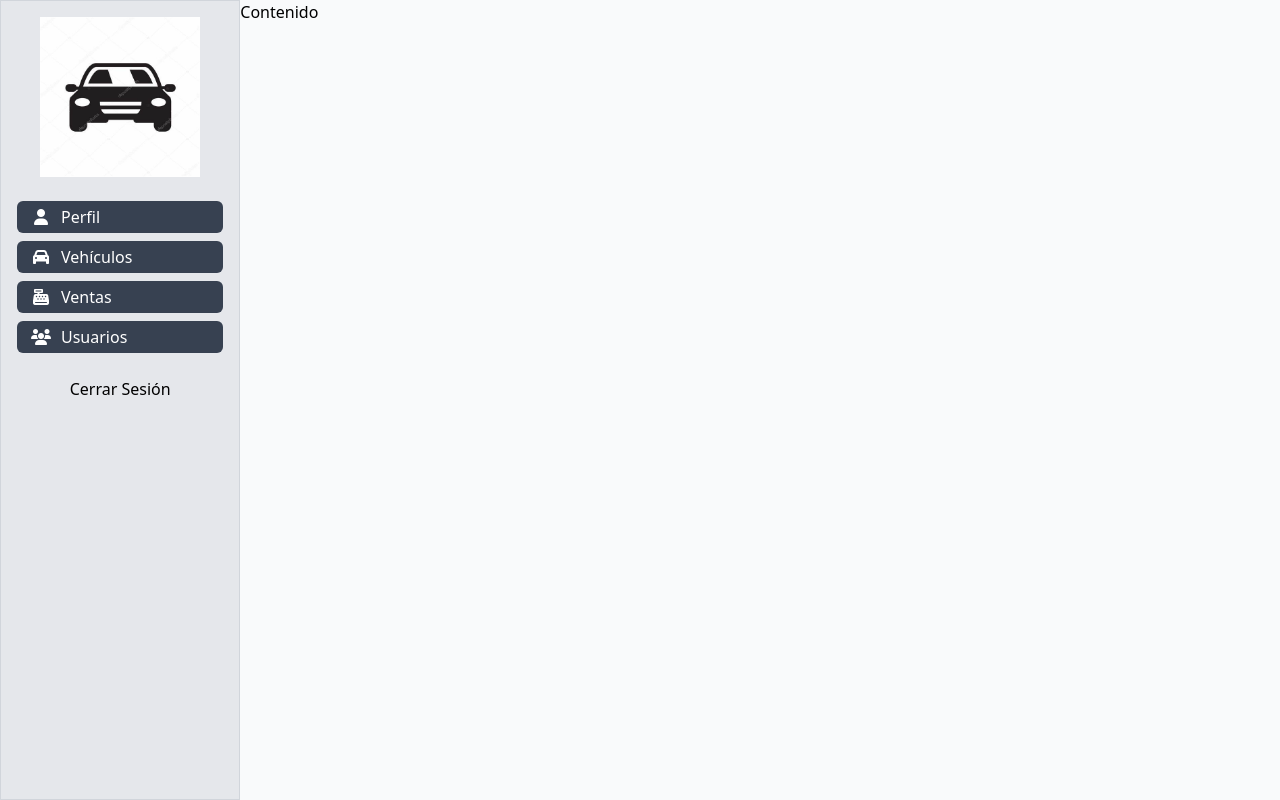
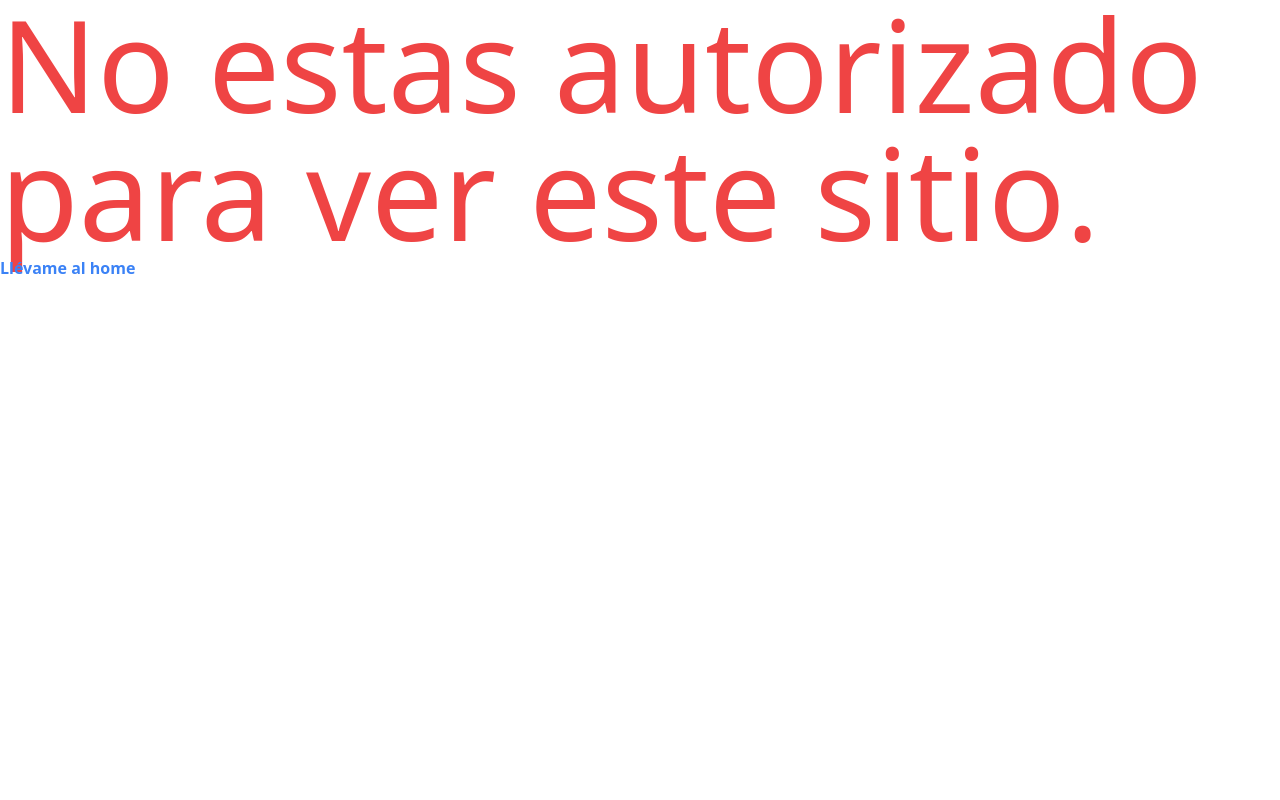
Before and after one commit to pipesierrae/sellstorefsfront, a React (Create React App) app: page /admin in a window 1280 px wide. Built offline with nearby package versions, Linux system fonts and the light colour scheme.

Commit message:
Se integra el front con Auth0 y se crear el prievateroute

```diff
--- a/package.json
+++ b/package.json
@@ -3,6 +3,7 @@
   "version": "0.1.0",
   "private": true,
   "dependencies": {
+    "@auth0/auth0-react": "^1.8.0",
     "@craco/craco": "^6.4.0",
     "@emotion/react": "^11.5.0",
     "@emotion/styled": "^11.3.0",
--- a/src/App.jsx
+++ b/src/App.jsx
@@ -5,13 +5,13 @@
 import Admin from 'pages/admin/Index';
 import Vehiculos from 'pages/admin/Vehiculos';
 import Login from 'pages/auth/Login';
-import Test from 'pages/test';
 import { BrowserRouter as Router, Switch, Route } from 'react-router-dom';
 import 'styles/styles.css';
 import Registro from 'pages/auth/Registro';
 import AuthLayout from 'layouts/AuthLayout';
 import { DarkModeContext } from 'context/darkMode';
 import Ventas from 'pages/admin/Ventas';
+import { Auth0Provider } from '@auth0/auth0-react';
 
 function App() {
   const [darkMode, setDarkMode] = useState(false);
@@ -20,6 +20,11 @@
   }, [darkMode]);
 
   return (
+    <Auth0Provider
+      domain='sellstoresfs.us.auth0.com'
+      clientId='aGwseTo1m9udF9ts9qy1a3QNtdRTcAgh'
+      redirectUri={window.location.origin}
+    >
       <div className='App'>
         <DarkModeContext.Provider value={{ darkMode, setDarkMode }}>
           <Router>
@@ -62,6 +67,7 @@
           </Router>
         </DarkModeContext.Provider>
       </div>
+    </Auth0Provider>
   );
 }
 
--- a/src/components/Navbar.jsx
+++ b/src/components/Navbar.jsx
@@ -1,8 +1,9 @@
 import React from 'react';
-import { Link } from 'react-router-dom';
 import TriggerDarkMode from './TriggerDarkMode';
+import { useAuth0 } from '@auth0/auth0-react';
 
 const Navbar = () => {
+  const { loginWithRedirect } = useAuth0();
   return (
     <nav className='bg-red-400'>
       <ul className='flex w-full justify-between my-3'>
@@ -13,11 +14,12 @@
           <TriggerDarkMode />
         </li>
         <li className='px-3'>
-          <Link to='/login'>
-            <button className='bg-indigo-500 p-2 text-white rounded-lg shadow-md hover:bg-indigo-700'>
-              Iniciar Sesión
-            </button>
-          </Link>
+          <button
+            onClick={() => loginWithRedirect()}
+            className='bg-indigo-500 p-2 text-white rounded-lg shadow-md hover:bg-indigo-700'
+          >
+            Iniciar Sesión
+          </button>
         </li>
       </ul>
     </nav>
--- /dev/null
+++ b/src/components/PrivateRoute.jsx
@@ -0,0 +1,22 @@
+import React from 'react';
+import { useAuth0 } from '@auth0/auth0-react';
+import { Link } from 'react-router-dom';
+
+const PrivateRoute = ({ children }) => {
+  const { isAuthenticated, isLoading } = useAuth0();
+
+  if (isLoading) return <div>Loading...</div>;
+
+  return isAuthenticated ? (
+    <>{children}</>
+  ) : (
+    <div>
+      <div className='text-9xl text-red-500 '>No estas autorizado para ver este sitio.</div>
+      <Link to='/'>
+        <span className='text-blue-500 font-bold'>Llévame al home</span>
+      </Link>
+    </div>
+  );
+};
+
+export default PrivateRoute;
--- a/src/components/Sidebar.jsx
+++ b/src/components/Sidebar.jsx
@@ -2,8 +2,10 @@
 import ImagenLogo from './ImagenLogo';
 import { Link } from 'react-router-dom';
 import useActiveRoute from 'hooks/useActiveRoute';
+import { useAuth0 } from '@auth0/auth0-react';
 
 const Sidebar = () => {
+  const { logout } = useAuth0();
   return (
     <nav className='hidden lg:flex lg:w-72 border border-gray-300 h-full flex-col bg-gray-200 p-4 sidebar'>
       <Link to='/admin'>
@@ -16,7 +18,7 @@
         <Ruta icono='fas fa-cash-register' ruta='/admin/ventas' nombre='Ventas' />
         <Ruta icono='fas fa-users' ruta='/admin/usuarios' nombre='Usuarios' />
       </div>
-      <button>Cerrar Sesión</button>
+      <button onClick={() => logout({ returnTo: window.location.origin })}>Cerrar Sesión</button>
     </nav>
   );
 };
--- a/src/layouts/PrivateLayout.jsx
+++ b/src/layouts/PrivateLayout.jsx
@@ -1,9 +1,11 @@
 import React from 'react';
 import Sidebar from 'components/Sidebar';
 import SidebarResponsive from 'components/SidebarResponsive';
+import PrivateRoute from 'components/PrivateRoute';
 
 const PrivateLayout = ({ children }) => {
   return (
+    <PrivateRoute>
       <div className='flex w-screen h-screen'>
         <div className='flex flex-col lg:flex-row flex-nowrap h-full w-full'>
           <Sidebar />
@@ -13,6 +15,7 @@
           </main>
         </div>
       </div>
+    </PrivateRoute>
   );
 };
 
--- a/src/pages/admin/Vehiculos.jsx
+++ b/src/pages/admin/Vehiculos.jsx
@@ -19,12 +19,12 @@
         (response) => {
           console.log('la respuesta que se recibio fue', response);
           setVehiculos(response.data);
+          setEjecutarConsulta(false);
         },
         (error) => {
           console.error('Salio un error:', error);
         }
       );
-      setEjecutarConsulta(false);
     }
   }, [ejecutarConsulta]);
 
```
Also changed, not shown: 1 other file (tests, documents, lock files or other folders). Lines whose indentation alone changed are shown as unchanged.
